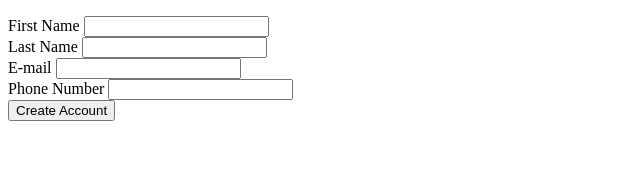
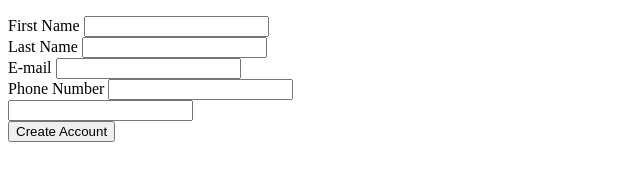
Before and after one commit to Gooey96/Sign_Up_Form_Project, a plain HTML site: page index.html in a window 1280 px wide. Shown: the whole page, without its empty margins (0-640 px from the left). Drawn offline with Linux system fonts and the light colour scheme.

Commit message:
Add label and input for password

```diff
--- a/index.html
+++ b/index.html
@@ -31,7 +31,10 @@
         <label for="tel">Phone Number</label>
         <input type="tel" name="p-number" id="tel">
       </div>
-      <div></div>
+      <div>
+        <label for="p-word"></label>
+        <input type="password" name="p-word" id="p-word">
+      </div>
       <div></div>
     </form>
     <button>Create Account</button>
```
